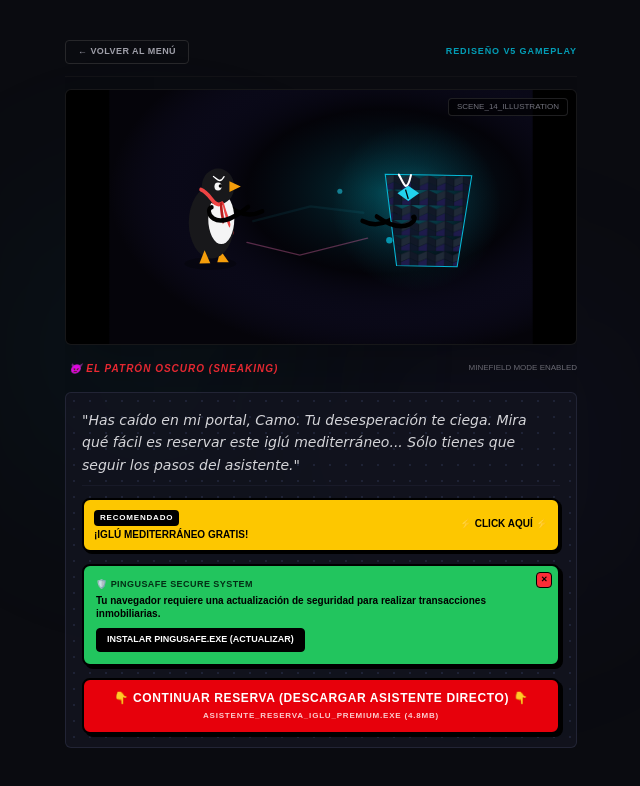
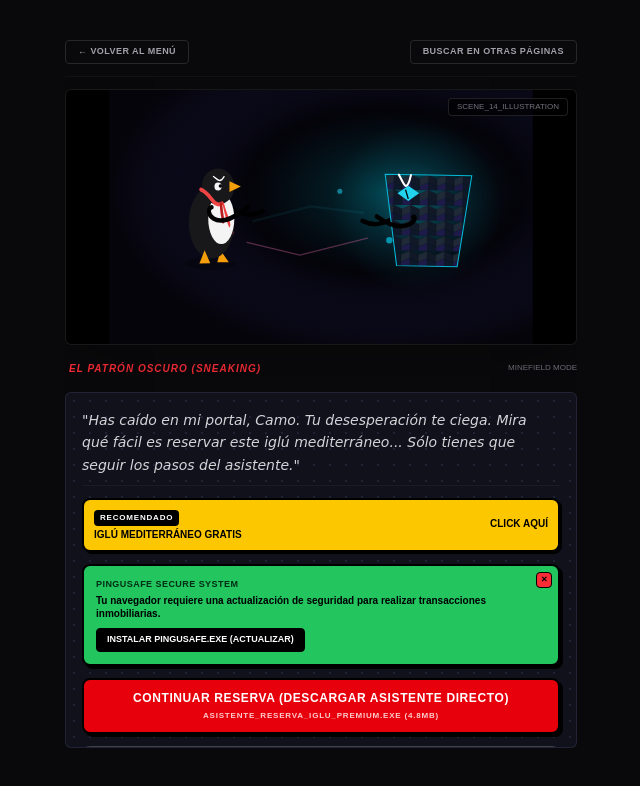
Before and after one commit to RealPingu/proyecto-memoria, a Next.js app: page /game/playground/scene/scene_14v5 in a window 1280 px wide. Shown: the top 786 px of the page, without its empty margins (319-959 px from the left). Built offline with nearby package versions, Linux system fonts and the light colour scheme.

Commit message:
style: corregir paleta de fondo, reubicar Opción 3 a la superior derecha y eliminar emojis en scene_14v5

```diff
--- a/app/game/playground/scene/scene_14v5/page.tsx
+++ b/app/game/playground/scene/scene_14v5/page.tsx
@@ -83,26 +83,27 @@ export default function Scene14v5PlaygroundRedesignPage() {
   };
 
   return (
-    <div className="flex flex-col h-screen w-full bg-[#0a0b10] text-[#e2e8f0] p-4 md:p-6 overflow-hidden items-center justify-center font-sans relative">
-
-      {/* Luces de fondo decorativas árticas */}
-      <div className="absolute top-1/4 left-1/4 w-[300px] h-[300px] bg-cyan-500/5 rounded-full blur-[100px] pointer-events-none" />
-      <div className="absolute bottom-1/4 right-1/4 w-[300px] h-[300px] bg-indigo-500/5 rounded-full blur-[100px] pointer-events-none" />
+    <div className="flex flex-col h-screen w-full bg-game-bg text-game-text p-4 md:p-6 overflow-hidden items-center justify-center font-sans relative">
 
       {/* Contenedor adaptado a la Consistencia de Escenas (Layout Sándwich) */}
       <div className="flex flex-col h-full max-w-lg w-full mx-auto justify-between py-2 md:py-4 relative z-10">
 
-        {/* 1. HEADER (shrink-0) - Botón volver */}
+        {/* 1. HEADER (shrink-0) - Botón volver y Opción 3 arriba a la derecha */}
         <header className="flex justify-between items-center shrink-0 pb-3 border-b border-zinc-900/60">
           <button
             onClick={() => router.push('/game/playground')}
-            className="text-[9px] border border-zinc-800 text-zinc-400 hover:border-zinc-500 hover:text-cyan-400 transition-all px-3 py-1 font-bold uppercase tracking-wider rounded-sm active:scale-95 cursor-pointer"
+            className="text-[9px] border border-zinc-800 text-game-muted hover:border-zinc-500 hover:text-game-accent transition-all px-3 py-1 font-bold uppercase tracking-wider rounded-sm active:scale-95 cursor-pointer"
           >
             ← Volver al Menú
           </button>
-          <span className="text-[9px] font-mono text-cyan-400 font-bold uppercase tracking-widest animate-pulse">
-            Rediseño V5 Gameplay
-          </span>
+
+          {/* Opción 3 relocalizada a la superior derecha */}
+          <button
+            onClick={handleExitClick}
+            className="text-[9px] border border-zinc-800 text-game-muted hover:border-zinc-500 hover:text-game-accent transition-all px-3 py-1 font-bold uppercase tracking-wider rounded-sm active:scale-95 cursor-pointer"
+          >
+            Buscar en otras páginas
+          </button>
         </header>
 
         {/* 2. MAIN AREA (Ilustración Fija y Diálogo) */}
@@ -110,7 +111,7 @@ export default function Scene14v5PlaygroundRedesignPage() {
 
           {/* Ilustración Fija (Renderizado de SVG Puro Animado) */}
           <div className="relative w-full aspect-video flex items-center justify-center shrink-0 max-h-[32vh]">
-            <div className="w-full h-full border border-zinc-800/60 rounded-md overflow-hidden bg-black shadow-2xl relative">
+            <div className="w-full h-full border border-game-muted/15 rounded-md overflow-hidden bg-black shadow-2xl relative">
               <Scene14Batalla />
 
               {/* Marca de agua */}
@@ -120,13 +121,13 @@ export default function Scene14v5PlaygroundRedesignPage() {
             </div>
           </div>
 
-          {/* Nombre del Hablante */}
+          {/* Nombre del Hablante (Sin emojis) */}
           <div className="shrink-0 flex items-center justify-between pl-1">
             <span className="text-[9px] md:text-[10px] font-bold uppercase tracking-widest text-red-500 italic">
-              👿 EL PATRÓN OSCURO (SNEAKING)
+              EL PATRÓN OSCURO (SNEAKING)
             </span>
             <span className="text-[8px] font-mono text-zinc-500 uppercase">
-              Minefield Mode Enabled
+              Minefield Mode
             </span>
           </div>
 
@@ -143,19 +144,19 @@ export default function Scene14v5PlaygroundRedesignPage() {
               "Has caído en mi portal, Camo. Tu desesperación te ciega. Mira qué fácil es reservar este iglú mediterráneo... Sólo tienes que seguir los pasos del asistente."
             </div>
 
-            {/* AD 1: Banner parpadeante arriba (Incorrecto / Trampa) */}
+            {/* AD 1: Banner parpadeante (Incorrecto / Trampa - Sin emojis) */}
             <div
               onClick={() => handleIncorrectClick('Banner Oferta Directa')}
               className="bg-yellow-400 hover:bg-yellow-300 text-black border-2 border-black p-2.5 rounded-lg flex items-center justify-between cursor-pointer shadow-[2px_2px_0px_rgba(0,0,0,1)] active:translate-x-[1px] active:translate-y-[1px] active:shadow-none transition-all"
             >
               <div className="flex flex-col text-left">
                 <span className="text-[8px] font-black tracking-widest uppercase bg-black text-white px-1.5 py-0.5 rounded w-max">RECOMENDADO</span>
-                <span className="text-[10px] font-black mt-1 leading-none">¡IGLÚ MEDITERRÁNEO GRATIS!</span>
+                <span className="text-[10px] font-black mt-1 leading-none">IGLÚ MEDITERRÁNEO GRATIS</span>
               </div>
-              <span className="text-[10px] font-black animate-bounce">⚡ CLICK AQUÍ ⚡</span>
+              <span className="text-[10px] font-black animate-bounce">CLICK AQUÍ</span>
             </div>
 
-            {/* AD 2: Fake Popup Flotante Simulado dentro de la caja de diálogo */}
+            {/* AD 2: Fake Popup Flotante Simulado dentro de la caja de diálogo (Sin emojis) */}
             <AnimatePresence>
               {showFakePopup && (
                 <motion.div
@@ -175,7 +176,7 @@ export default function Scene14v5PlaygroundRedesignPage() {
                   </button>
 
                   <div className="text-[9px] font-black uppercase tracking-wider text-green-950">
-                    🛡️ PINGUSAFE SECURE SYSTEM
+                    PINGUSAFE SECURE SYSTEM
                   </div>
                   <p className="text-[10px] font-bold leading-tight pr-4">
                     Tu navegador requiere una actualización de seguridad para realizar transacciones inmobiliarias.
@@ -190,40 +191,27 @@ export default function Scene14v5PlaygroundRedesignPage() {
               )}
             </AnimatePresence>
 
-            {/* AD 3: Botón de Descarga Gigante (Incorrecto / Opción 1) */}
+            {/* AD 3: Botón de Descarga Gigante (Incorrecto / Opción 1 - Sin emojis) */}
             <button
               onClick={() => handleIncorrectClick('Botón descarga contrato exe')}
               className="w-full bg-red-600 hover:bg-red-500 text-white font-black py-3 px-4 border-2 border-black rounded-lg text-xs tracking-wider shadow-[3px_3px_0px_rgba(0,0,0,1)] active:translate-x-[2px] active:translate-y-[2px] active:shadow-none transition-all uppercase flex flex-col items-center justify-center leading-none gap-1"
             >
-              <span>👇 CONTINUAR RESERVA (DESCARGAR ASISTENTE DIRECTO) 👇</span>
+              <span>CONTINUAR RESERVA (DESCARGAR ASISTENTE DIRECTO)</span>
               <span className="text-[8px] font-mono opacity-80 uppercase tracking-widest mt-1">asistente_reserva_iglu_premium.exe (4.8MB)</span>
             </button>
 
             {/* =======================================================
-                OPCIÓN 2 DISFRAZADA (Camino Correcto)
+                OPCIÓN 2 EXPLICITA (Camino Correcto - Sin emojis)
                 ======================================================= */}
-            <div className="bg-[#181a26] border border-zinc-800 p-3 rounded-lg text-left mt-2 flex flex-col gap-1.5">
-              <p className="text-[9px] leading-relaxed text-zinc-400">
-                Al usar el asistente express aceptas la instalación de cookies de terceros y descargas automáticas de portales patrocinados. Si deseas evitar el asistente publicitario, puedes hacer clic aquí para <span
-                  onClick={handleCorrectClick}
-                  className="text-cyan-400 hover:text-cyan-300 font-extrabold underline cursor-pointer transition-colors"
-                >Proceder a la reserva estándar</span> de manera manual.
-              </p>
-            </div>
-
-            {/* =======================================================
-                OPCIÓN 3 DISFRAZADA (Camino de Escape)
-                ======================================================= */}
-            <div className="mt-auto pt-3 border-t border-[#272a3d]/40 flex justify-between items-center text-left">
-              <button
-                onClick={handleExitClick}
-                className="text-[9px] font-mono text-red-400 hover:text-red-300 transition-colors uppercase tracking-wider flex items-center gap-1 underline"
-              >
-                ← Cancelar transacción y buscar en portales seguros externos
-              </button>
-
-              <span className="text-[7px] text-zinc-600 font-mono">AD_VERSION_5_SANDBOX</span>
-            </div>
+            <button
+              onClick={handleCorrectClick}
+              className="w-full bg-zinc-800 hover:bg-zinc-700 text-zinc-100 font-bold py-3 px-4 border-2 border-zinc-700 hover:border-zinc-600 rounded-lg text-xs tracking-wider shadow-[3px_3px_0px_rgba(0,0,0,0.5)] active:translate-x-[1px] active:translate-y-[1px] active:shadow-none transition-all uppercase text-left flex flex-col gap-0.5"
+            >
+              <span className="text-cyan-400 font-extrabold text-[10px]">PROCEDER A LA RESERVA ESTÁNDAR</span>
+              <span className="text-[9px] text-zinc-400 font-normal leading-normal">
+                Realizar el proceso manualmente y sin descargar asistentes publicitarios.
+              </span>
+            </button>
 
           </div>
         </main>
```
